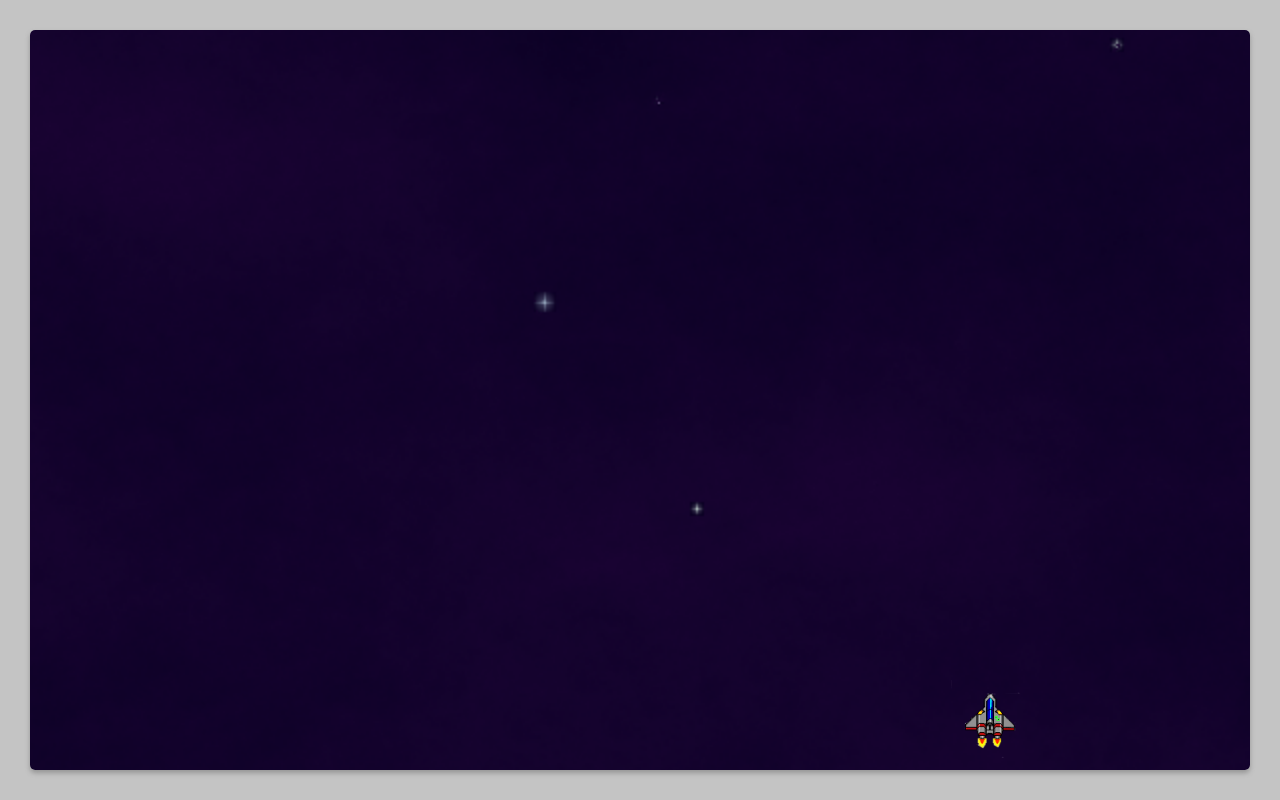
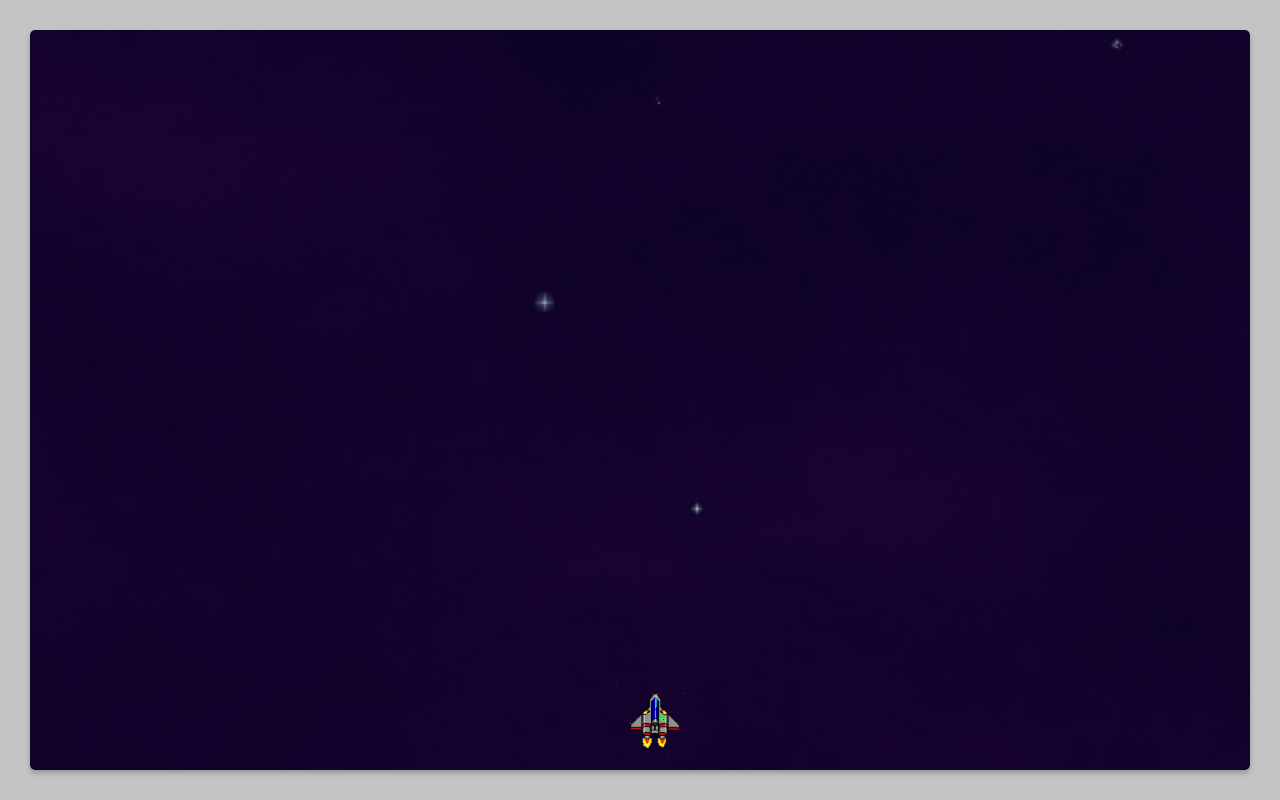
Before and after one commit to localtoast3000/star_battle_ts, a React (Vite) app: page / in a window 1280 px wide. Built offline with nearby package versions, Linux system fonts and the light colour scheme.

Commit message:
Background movement

```diff
--- a/src/star_battle/canvas.ts
+++ b/src/star_battle/canvas.ts
@@ -12,8 +12,8 @@ export default class Canvas implements CanvasInterface {
     canvas.height = window.innerHeight - this.padding * 2;
   }
 
-  public eventDistributor(e: EventListenerObject) {
-    console.log(e);
+  public eventDistributor(e: Event) {
+    if (e.type === 'resize') this.onResize();
   }
 
   public get element() {
@@ -32,7 +32,7 @@ export default class Canvas implements CanvasInterface {
   public reset(): void {
     this.ctx.clearRect(0, 0, this.width, this.height);
   }
-  public resize(): void {
+  private onResize(): void {
     this.canvas.width = window.innerWidth - this.padding * 2;
     this.canvas.height = window.innerHeight - this.padding * 2;
   }
--- a/src/star_battle/engine.ts
+++ b/src/star_battle/engine.ts
@@ -9,7 +9,9 @@ export default function starBattleEngine(htmlCanvas: HTMLCanvasElement) {
   const space = new Space(canvas);
   const spaceShip = new SpaceShip(canvas);
 
-  eventProvider((e: EventListenerObject) => {
+  eventProvider((e: Event) => {
+    canvas.eventDistributor(e);
+    space.eventDistributor(e);
     spaceShip.eventDistributor(e);
   });
 
--- a/src/star_battle/events/eventProvider.ts
+++ b/src/star_battle/events/eventProvider.ts
@@ -1,4 +1,5 @@
 export default function eventProvider(cb: any) {
   window.addEventListener('keydown', cb);
   window.addEventListener('keyup', cb);
+  window.addEventListener('resize', cb);
 }
--- a/src/star_battle/events/resize.ts
+++ /dev/null
@@ -1,5 +0,0 @@
-export function globalResizeEvent(actions: (Object | string)[][]) {
-  window.addEventListener('resize', (e) => {
-    Object.values(actions).forEach(([instance, method]: any) => instance[method]());
-  });
-}
--- a/src/star_battle/sprites/space.ts
+++ b/src/star_battle/sprites/space.ts
@@ -1,89 +1,131 @@
 import { CanvasInterface } from '../types/deps';
+import config from '../config';
 
 export default class Space {
-  private canvas;
-  private state;
-  private imageElement;
-  private step;
-  private scale;
+  private _canvas;
+  private _state;
+  private _pressedKeysTrackingMap;
+  private _imageElement;
+  private _step;
+  private _scale;
 
   constructor(canvas: CanvasInterface) {
-    this.canvas = canvas;
-    this.state = { x: this.canvas.width / 2, y: this.canvas.height / 2 };
-    this.imageElement = new Image(this.canvas.width, this.canvas.height);
-    this.imageElement.src = 'assets/sprites/space.png';
-    this.step = 10;
-    this.scale = 2;
+    this._canvas = canvas;
+    this._pressedKeysTrackingMap = new Map<string, boolean>();
+    this._state = { x: this._canvas.width / 2, y: this._canvas.height / 2 };
+    this._imageElement = new Image(this._canvas.width, this._canvas.height);
+    this._imageElement.src = 'assets/sprites/space.png';
+    this._step = 10;
+    this._scale = 2;
+    this.trackPressedKeys();
   }
 
   public draw() {
-    this.canvas.ctx.drawImage(
-      this.imageElement,
-      this.state.x,
-      this.state.y,
-      this.canvas.width,
-      this.canvas.height,
+    this._canvas.ctx.drawImage(
+      this._imageElement,
+      this._state.x,
+      this._state.y,
+      this._canvas.width,
+      this._canvas.height,
       0,
       0,
-      this.canvas.width * this.scale,
-      this.canvas.height * this.scale
+      this._canvas.width * this._scale,
+      this._canvas.height * this._scale
     );
   }
-  public eventDistributor(e: EventListenerObject) {
-    console.log(e);
+
+  public eventDistributor(e: Event) {
+    if (e.type === 'keydown') this.onKeyDown(e as KeyboardEvent);
+    if (e.type === 'keyup') this.onKeyUp(e as KeyboardEvent);
+    if (e.type === 'resize') this.onResize();
   }
 
-  public get Xboundary() {
-    return { left: 0, right: this.canvas.width };
+  public get state() {
+    return this._state;
   }
-  public get Yboundary() {
-    return { top: 0, bottom: this.canvas.height };
+
+  private onKeyDown(e: KeyboardEvent) {
+    if (['ArrowLeft', 'ArrowRight', 'ArrowUp', 'ArrowDown'].includes(e.code)) {
+      this._pressedKeysTrackingMap.set(e.code, true);
     }
-  public updatePos({ x, y }: { x: number; y: number }) {
+  }
+
+  private onKeyUp(e: KeyboardEvent) {
+    this._pressedKeysTrackingMap.delete(e.code);
+  }
+
+  private get Xboundary() {
+    return { left: 0, right: this._canvas.width };
+  }
+  private get Yboundary() {
+    return { top: 0, bottom: this._canvas.height };
+  }
+  private updatePos({ x, y }: { x: number; y: number }) {
     if (x > this.Xboundary.left && x < this.Xboundary.right) this.state.x = x;
     if (y > this.Yboundary.top && y < this.Yboundary.bottom) this.state.y = y;
   }
-  public onCanvasResize() {
+  private onResize() {
     this.state.x = this.Xboundary.right / 2;
     this.state.y = this.Yboundary.bottom - 10;
-    if (this.canvas.width > 1200) {
-      this.scale = 3.3;
-    } else this.scale = 2;
+    if (this._canvas.width > 1200) {
+      this._scale = 3.3;
+    } else this._scale = 2;
   }
-  public goLeft() {
-    this.updatePos({ x: this.state.x - this.step, y: this.state.y });
+
+  private trackPressedKeys() {
+    const diagonalResistance = 0.8;
+    setInterval(() => {
+      if (this._pressedKeysTrackingMap.size === 1) {
+        if (this._pressedKeysTrackingMap.get('ArrowLeft')) {
+          this.updatePos({ x: this.state.x - this._step, y: this.state.y });
         }
-  public goUp() {
-    this.updatePos({ x: this.state.x, y: this.state.y - this.step });
+        if (this._pressedKeysTrackingMap.get('ArrowRight')) {
+          this.updatePos({ x: this.state.x + this._step, y: this.state.y });
         }
-  public goRight() {
-    this.updatePos({ x: this.state.x + this.step, y: this.state.y });
+        if (this._pressedKeysTrackingMap.get('ArrowUp')) {
+          this.updatePos({ x: this.state.x, y: this.state.y - this._step });
         }
-  public goDown() {
-    this.updatePos({ x: this.state.x, y: this.state.y + this.step });
+        if (this._pressedKeysTrackingMap.get('ArrowDown')) {
+          this.updatePos({ x: this.state.x, y: this.state.y + this._step });
         }
-  public goUpLeft() {
+      } else {
+        if (
+          this._pressedKeysTrackingMap.get('ArrowLeft') &&
+          this._pressedKeysTrackingMap.get('ArrowUp')
+        ) {
           this.updatePos({
-      x: this.state.x - this.step / 2,
-      y: this.state.y - this.step / 2,
+            x: this.state.x - this._step * diagonalResistance,
+            y: this.state.y - this._step * diagonalResistance,
           });
         }
-  public goDownLeft() {
+        if (
+          this._pressedKeysTrackingMap.get('ArrowLeft') &&
+          this._pressedKeysTrackingMap.get('ArrowDown')
+        ) {
           this.updatePos({
-      x: this.state.x - this.step / 2,
-      y: this.state.y + this.step / 2,
+            x: this.state.x - this._step * diagonalResistance,
+            y: this.state.y + this._step * diagonalResistance,
           });
         }
-  public goUpRight() {
+        if (
+          this._pressedKeysTrackingMap.get('ArrowRight') &&
+          this._pressedKeysTrackingMap.get('ArrowUp')
+        ) {
           this.updatePos({
-      x: this.state.x + this.step / 2,
-      y: this.state.y - this.step / 2,
+            x: this.state.x + this._step * diagonalResistance,
+            y: this.state.y - this._step * diagonalResistance,
           });
         }
-  public goDownRight() {
+        if (
+          this._pressedKeysTrackingMap.get('ArrowRight') &&
+          this._pressedKeysTrackingMap.get('ArrowDown')
+        ) {
           this.updatePos({
-      x: this.state.x + this.step / 2,
-      y: this.state.y + this.step / 2,
+            x: this.state.x + this._step * diagonalResistance,
+            y: this.state.y + this._step * diagonalResistance,
           });
         }
       }
+    }, config.speed);
+  }
+}
--- a/src/star_battle/sprites/spaceShip.ts
+++ b/src/star_battle/sprites/spaceShip.ts
@@ -40,7 +40,7 @@ export default class SpaceShip {
       halfRight: { x: 100, y: 600 },
     };
     this._state = {
-      x: this.Xboundary.right * 0.8,
+      x: this._canvas.width / 2 - 25,
       y: this.Yboundary.bottom - 10,
       bullets: [],
       imageType: 'forward',
@@ -72,11 +72,10 @@ export default class SpaceShip {
     return this._state;
   }
 
-  public eventDistributor(e: EventListenerObject) {
-    if (e instanceof KeyboardEvent) {
-      if (e.type === 'keydown') this.onKeyDown(e);
-      if (e.type === 'keyup') this.onKeyUp(e);
-    }
+  public eventDistributor(e: Event) {
+    if (e.type === 'keydown') this.onKeyDown(e as KeyboardEvent);
+    if (e.type === 'keyup') this.onKeyUp(e as KeyboardEvent);
+    if (e.type === 'resize') this.onResize();
   }
 
   private get Xboundary() {
@@ -94,11 +93,6 @@ export default class SpaceShip {
 
   private updateImageType(type: string) {
     this.state.imageType = type;
-  }
-
-  private onCanvasResize() {
-    this._state.x = this.Xboundary.right * 0.8;
-    this._state.y = this.Yboundary.bottom - 10;
   }
 
   private shoot() {
@@ -128,6 +122,12 @@ export default class SpaceShip {
 
   private onKeyUp(e: KeyboardEvent) {
     this._pressedKeysTrackingMap.delete(e.code);
+  }
+
+  private onResize() {
+    this._state.x = this._canvas.width / 2 - 25;
+    this._state.y = this.Yboundary.bottom - 10;
+    this.updateImageType('forward');
   }
 
   private trackPressedKeys() {
--- a/src/star_battle/types/deps.d.ts
+++ b/src/star_battle/types/deps.d.ts
@@ -4,5 +4,4 @@ export interface CanvasInterface {
   width: Function<number>;
   height: Function<number>;
   reset: Function<void>;
-  resize: Function<void>;
 }
```
Also changed, not shown: src/star_battle/events/key_press.ts (deleted, +0 -63 lines). Lines whose indentation alone changed are shown as unchanged.
